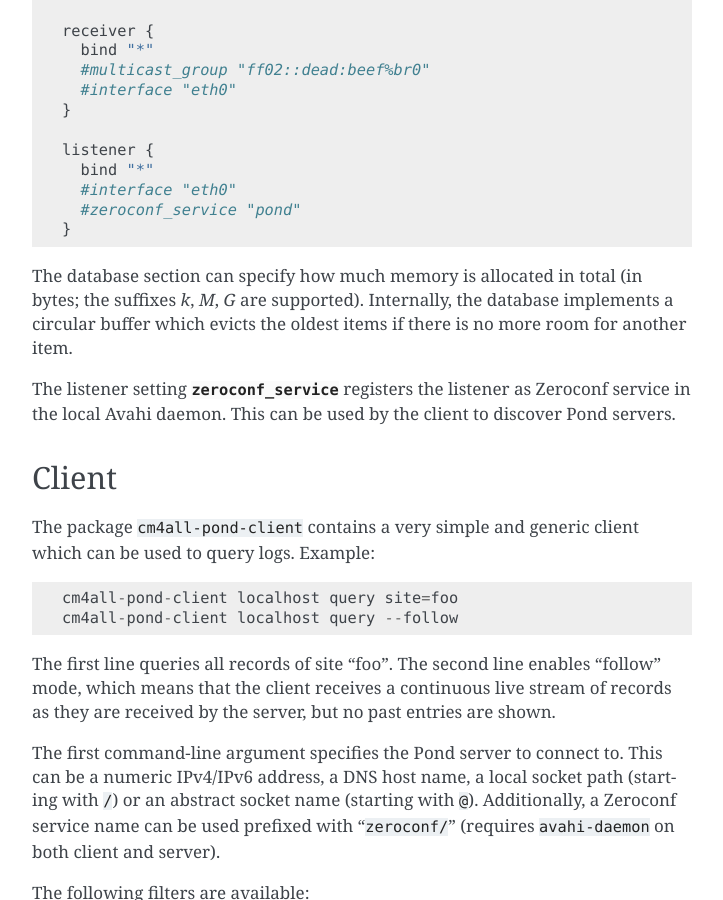
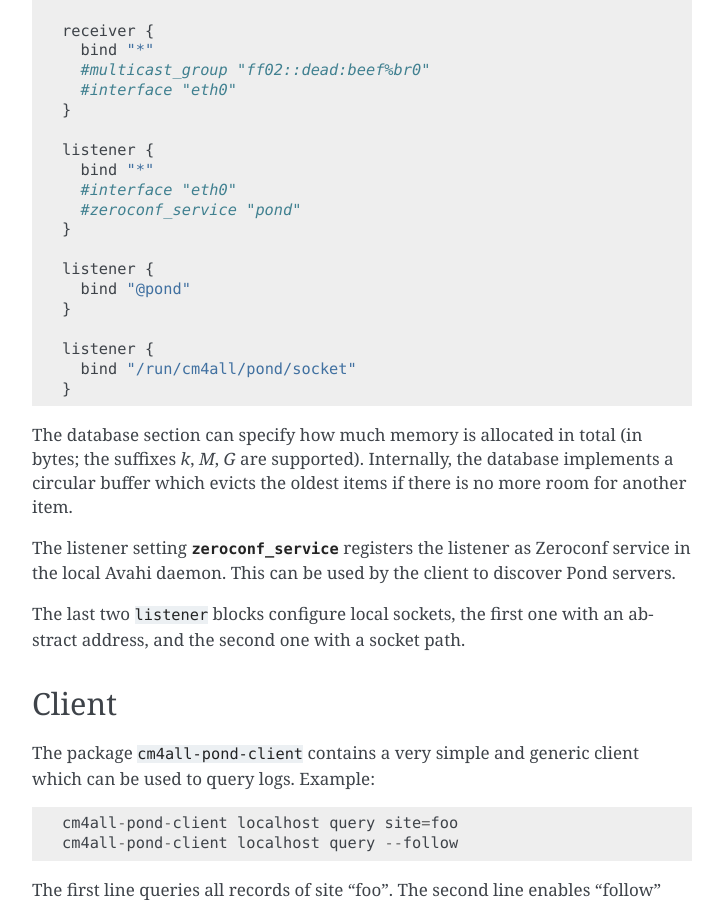
Before and after one commit to CM4all/pond, a Sphinx documentation site: the page built from doc/index.rst, in a window 1280 px wide and 900 px high, scrolled down 565 px. Shown: the whole window, without its empty margins (388-1111 px from the left). Built offline with Sphinx 7.4.7, drawn with Linux system fonts in a browser that asks for light colours.

Commit message:
doc, debian/pond.conf: add abstract&local socket examples

```diff
--- a/doc/index.rst
+++ b/doc/index.rst
@@ -41,6 +41,14 @@
     #zeroconf_service "pond"
   }
 
+  listener {
+    bind "@pond"
+  }
+
+  listener {
+    bind "/run/cm4all/pond/socket"
+  }
+
 The database section can specify how much memory is allocated in total
 (in bytes; the suffixes `k`, `M`, `G` are supported).  Internally, the
 database implements a circular buffer which evicts the oldest items if
@@ -49,6 +57,10 @@
 The listener setting :envvar:`zeroconf_service` registers the listener
 as Zeroconf service in the local Avahi daemon.  This can be used by
 the client to discover Pond servers.
+
+The last two :samp:`listener` blocks configure local sockets, the
+first one with an abstract address, and the second one with a socket
+path.
 
 
 Client
```
Also changed, not shown: 1 other file.
